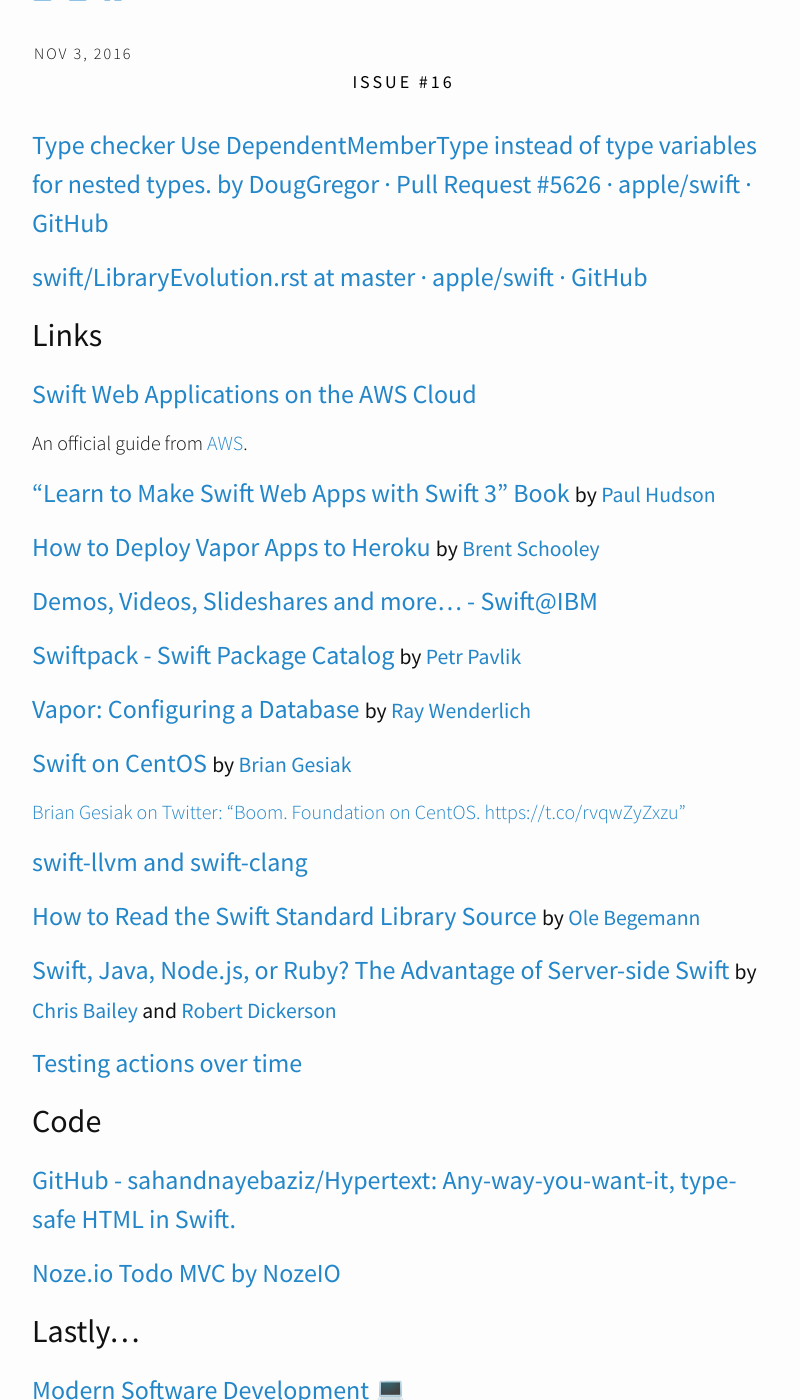
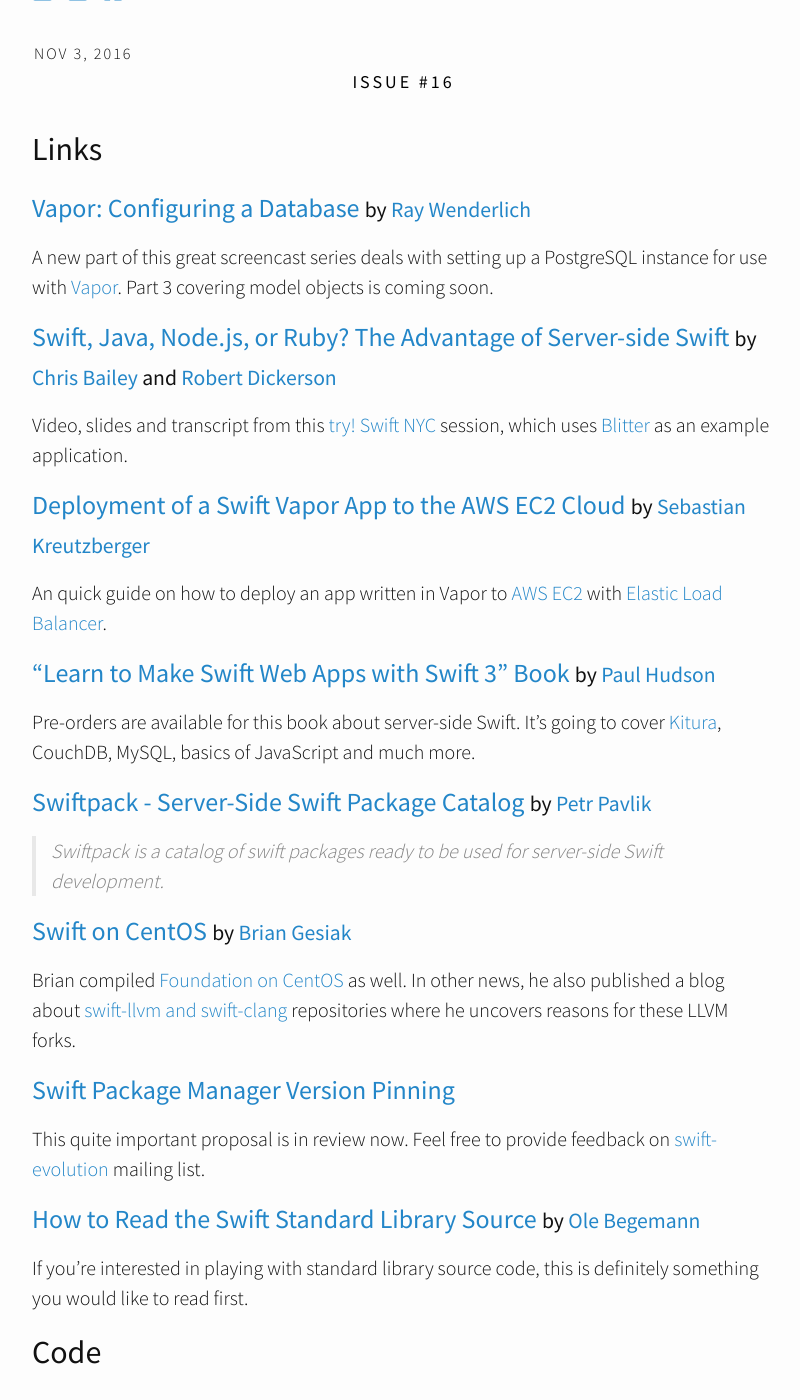
Before and after one commit to ServerSwift/serverswift.tech, a Jekyll site: the page built from _posts/2016-11-03-issue16.md, in a window 1280 px wide and 1400 px high, scrolled down 458 px. Shown: the whole window, without its empty margins (238-1038 px from the left). Built offline with Jekyll 4.4.1, drawn with Linux system fonts in a browser that asks for light colours; nearby versions of some CDN libraries; some of the changed text lies outside the part shown.

Commit message:
Issue #16 final draft

```diff
--- a/_posts/2016-11-03-issue16.md
+++ b/_posts/2016-11-03-issue16.md
@@ -4,64 +4,56 @@
 date:   Thu 3 Nov 2016
 ---
 
-
-### [Type checker Use DependentMemberType instead of type variables for nested types. by DougGregor · Pull Request #5626 · apple/swift · GitHub](https://github.com/apple/swift/pull/5626)
-
-
-### [swift/LibraryEvolution.rst at master · apple/swift · GitHub](https://github.com/apple/swift/blob/master/docs/LibraryEvolution.rst)
-
-
 ## Links
 
+### [Vapor: Configuring a Database](https://videos.raywenderlich.com/screencasts/server-side-swift-with-vapor-configuring-a-database) <small>by [Ray Wenderlich](https://twitter.com/rwenderlich)</small>
 
-### [Swift Web Applications on the AWS Cloud](https://s3.amazonaws.com/quickstart-reference/swift/latest/doc/swift-web-apps-on-the-aws-cloud.pdf)
+A new part of this great screencast series deals with setting up a PostgreSQL instance
+for use with [Vapor](https://vapor.codes). Part 3 covering model objects is coming soon.
 
-An official guide from [AWS](http://aws.amazon.com).
+### [Swift, Java, Node.js, or Ruby? The Advantage of Server-side Swift](https://realm.io/news/tryswift-chris-robert-end-to-end-application-development-swift-backend/) <small>by [Chris Bailey](https://twitter.com/Chris__Bailey) and [Robert Dickerson](https://twitter.com/rfdickerson)</small>
+
+Video, slides and transcript from this [try! Swift NYC](https://www.tryswiftnyc.com) session,
+which uses [Blitter](https://github.com/IBM-Swift/Blitter) as an example application.
+
+### [Deployment of a Swift Vapor App to the AWS EC2 Cloud](https://medium.com/swiftybeaver-blog/deployment-of-a-vapor-app-to-aws-ec2-f577eaa6c38c) <small>by [Sebastian Kreutzberger](https://twitter.com/skreutzb)
+
+An quick guide on how to deploy an app written in Vapor to
+[AWS EC2](https://aws.amazon.com/ec2/) with [Elastic Load Balancer](https://aws.amazon.com/elasticloadbalancing/).
 
 ### ["Learn to Make Swift Web Apps with Swift 3" Book](https://www.hackingwithswift.com/store/server-side-swift) <small>by [Paul Hudson](https://twitter.com/twostraws)</small>
 
+Pre-orders are available for this book about server-side Swift. It's going to cover
+[Kitura](http://kitura.io), CouchDB, MySQL, basics of JavaScript and much more.
 
+### [Swiftpack - Server-Side Swift Package Catalog](http://www.swiftpack.co) <small>by [Petr Pavlik](https://twitter.com/ptrpavlik)</small>
 
-### [How to Deploy Vapor Apps to Heroku](https://www.twilio.com/blog/2016/11/how-to-deploy-vapor-apps-to-heroku.html) <small> by [Brent Schooley](https://twitter.com/brentschooley)</small>
-
-
-
-### [Demos, Videos, Slideshares and more... - Swift@IBM](https://developer.ibm.com/swift/demos/)
-
-
-
-### [Swiftpack - Swift Package Catalog](http://www.swiftpack.co) <small>by [Petr Pavlik](https://twitter.com/ptrpavlik)</small>
-
-
-### [Vapor: Configuring a Database](https://videos.raywenderlich.com/screencasts/server-side-swift-with-vapor-configuring-a-database) <small>by [Ray Wenderlich](https://twitter.com/rwenderlich)</small>
-
+> Swiftpack is a catalog of swift packages ready to be used for server-side Swift development.
 
 ### [Swift on CentOS](https://twitter.com/modocache/status/792599060620476416) <small>by [Brian Gesiak](https://twitter.com/modocache)</small>
 
-[Brian Gesiak on Twitter: "Boom. Foundation on CentOS. https://t.co/rvqwZyZxzu"](https://twitter.com/modocache/status/792634719498280964)
+Brian compiled [Foundation on CentOS](https://twitter.com/modocache/status/792634719498280964) as well.
+In other news, he also published a blog about
+[swift-llvm and swift-clang](http://modocache.io/swift-llvm-and-swift-clang)
+repositories where he uncovers reasons for these LLVM forks.
 
-### [swift-llvm and swift-clang](http://modocache.io/swift-llvm-and-swift-clang)
+### [Swift Package Manager Version Pinning](https://github.com/apple/swift-evolution/blob/master/proposals/0145-package-manager-version-pinning.md)
 
-
+This quite important proposal is in review now. Feel free to provide feedback on [swift-evolution](https://lists.swift.org/mailman/listinfo/swift-evolution) mailing list.
 
 ### [How to Read the Swift Standard Library Source](https://oleb.net/blog/2016/10/swift-stdlib-source/) <small>by [Ole Begemann](http://twitter.com/olebegemann)</small>
 
-
-
-### [Swift, Java, Node.js, or Ruby? The Advantage of Server-side Swift ](https://realm.io/news/tryswift-chris-robert-end-to-end-application-development-swift-backend/) <small>by [Chris Bailey](https://twitter.com/Chris__Bailey) and [Robert Dickerson](https://twitter.com/rfdickerson)</small>
-
-
-
-### [Testing actions over time](https://www.cocoawithlove.com/blog/testing-actions-over-time.html)
-
-
+If you're interested in playing with standard library source code, this is definitely something you would like to read first.
 
 ## Code
 
-### [GitHub - sahandnayebaziz/Hypertext: Any-way-you-want-it, type-safe HTML in Swift.](https://github.com/sahandnayebaziz/Hypertext)
+### [Hypertext: Any-way-you-want-it, Type-safe HTML in Swift](https://github.com/sahandnayebaziz/Hypertext) <small>by [Sahand Nayebaziz](https://github.com/sahandnayebaziz)</small>
 
-### [Noze.io Todo MVC by NozeIO](http://noze.io/noze-todomvc/)
+### [Noze.io Todo MVC](http://noze.io/noze-todomvc/)
 
+> Noze.io TodoMVC is a simple [Todo-Backend](http://todobackend.com) example implementation.
+>
+> It uses the Noze.io Connect and Redis modules.
 
 ## Lastly...
 
```
